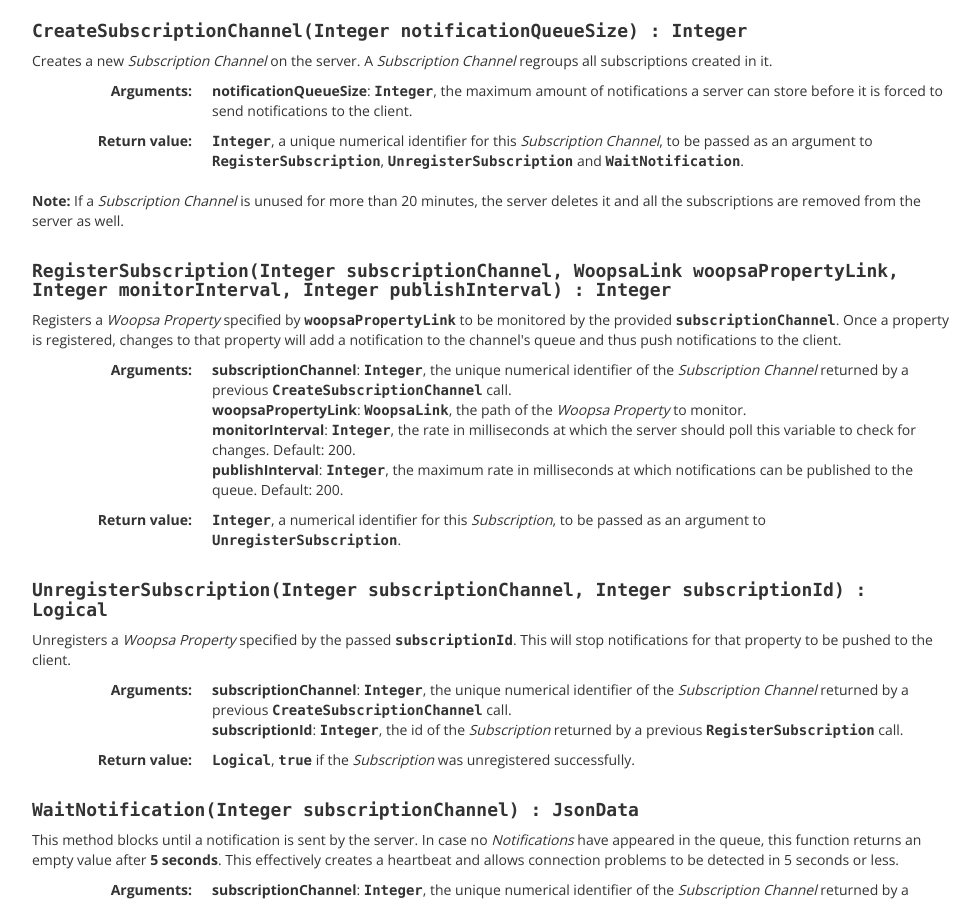
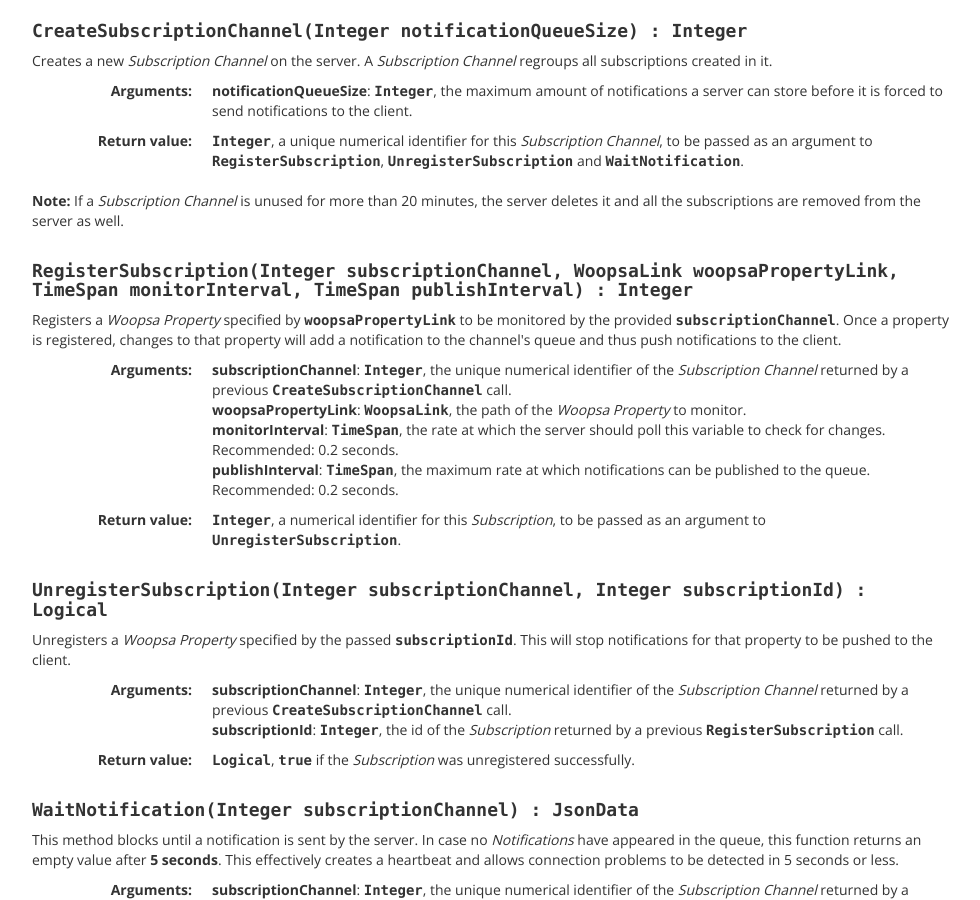
Before and after one commit to woopsa-protocol/woopsa-protocol.github.io, a Jekyll site: the page built from specification.html, in a window 1280 px wide and 900 px high, scrolled down 4575 px. Shown: the whole window, without its empty margins (148-1128 px from the left). Built offline with Jekyll 4.4.1, drawn with Linux system fonts in a browser that asks for light colours.

Commit message:
Migrated Publish/Monitor intervals to TimeSpan type
Adapted specifications to reflect the fact that MonitorInterval and PublishInterval

```diff
--- a/specification.html
+++ b/specification.html
@@ -224,7 +224,7 @@
 </dl>
 <p><strong>Note:</strong> If a <em>Subscription Channel</em> is unused for more than 20 minutes, the server deletes it and all the subscriptions are removed from the server as well.</p>
 
-<h4><samp>RegisterSubscription(Integer subscriptionChannel, WoopsaLink woopsaPropertyLink, Integer monitorInterval, Integer publishInterval) : Integer</samp></h4>
+<h4><samp>RegisterSubscription(Integer subscriptionChannel, WoopsaLink woopsaPropertyLink, TimeSpan monitorInterval, TimeSpan publishInterval) : Integer</samp></h4>
 <p>Registers a <em>Woopsa Property</em> specified by <samp>woopsaPropertyLink</samp> to be monitored by the provided <samp>subscriptionChannel</samp>. Once a property is registered, changes to that property will add a notification to the channel's queue and thus push notifications to the client.</p>
 <dl class="dl-horizontal">
     <dt>Arguments:</dt>
@@ -232,8 +232,8 @@
 		<ul class="list-unstyled">
 			<li><strong>subscriptionChannel</strong>: <samp>Integer</samp>, the unique numerical identifier of the <em>Subscription Channel</em> returned by a previous <samp>CreateSubscriptionChannel</samp> call.</li>
 			<li><strong>woopsaPropertyLink</strong>: <samp>WoopsaLink</samp>, the path of the <em>Woopsa Property</em> to monitor.</li>
-			<li><strong>monitorInterval</strong>: <samp>Integer</samp>, the rate in milliseconds at which the server should poll this variable to check for changes. Default: 200.</li>
-			<li><strong>publishInterval</strong>: <samp>Integer</samp>, the maximum rate in milliseconds at which notifications can be published to the queue. Default: 200.</li>
+			<li><strong>monitorInterval</strong>: <samp>TimeSpan</samp>, the rate at which the server should poll this variable to check for changes. Recommended: 0.2 seconds.</li>
+			<li><strong>publishInterval</strong>: <samp>TimeSpan</samp>, the maximum rate at which notifications can be published to the queue. Recommended: 0.2 seconds.</li>
 		</ul>
 	</dd>
 	<dt>Return value:</dt>
```
